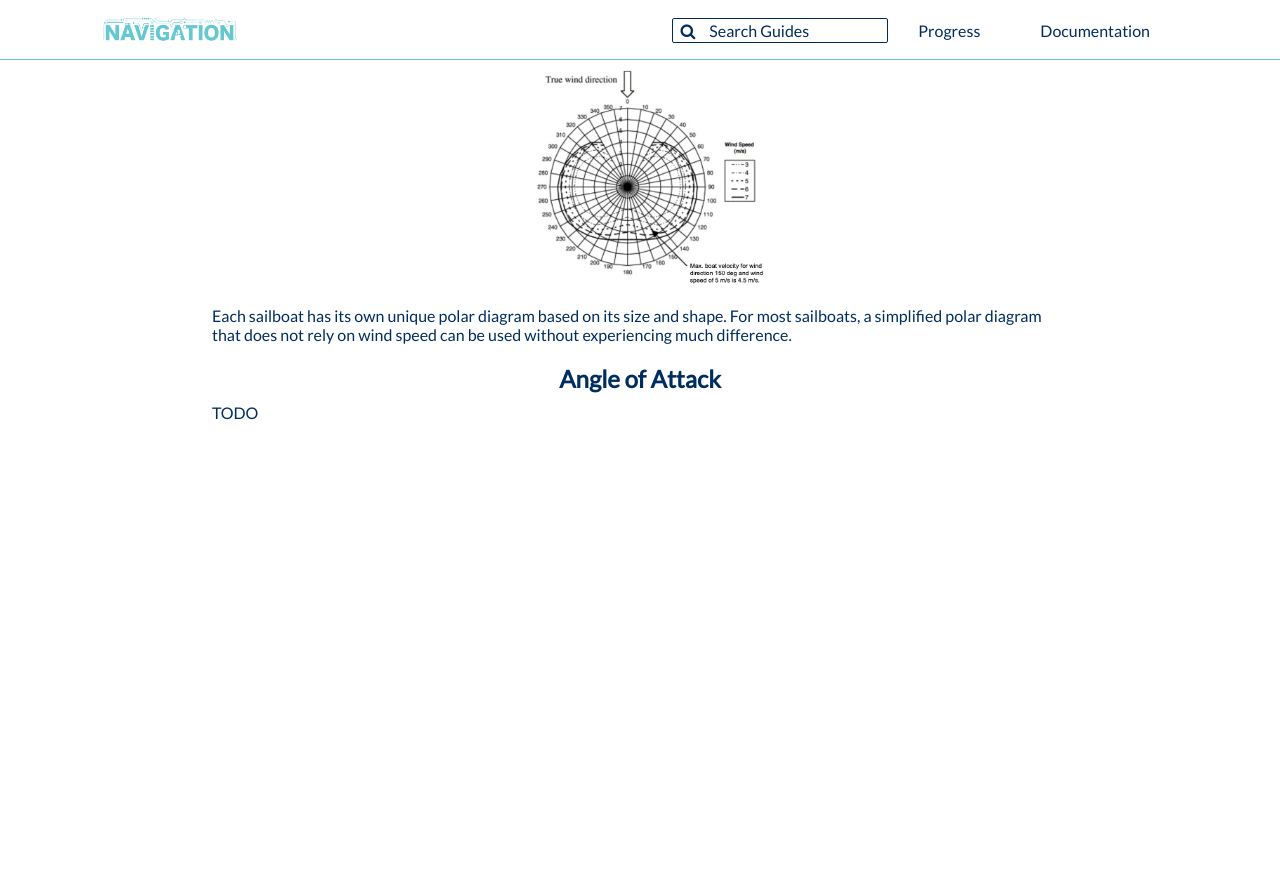
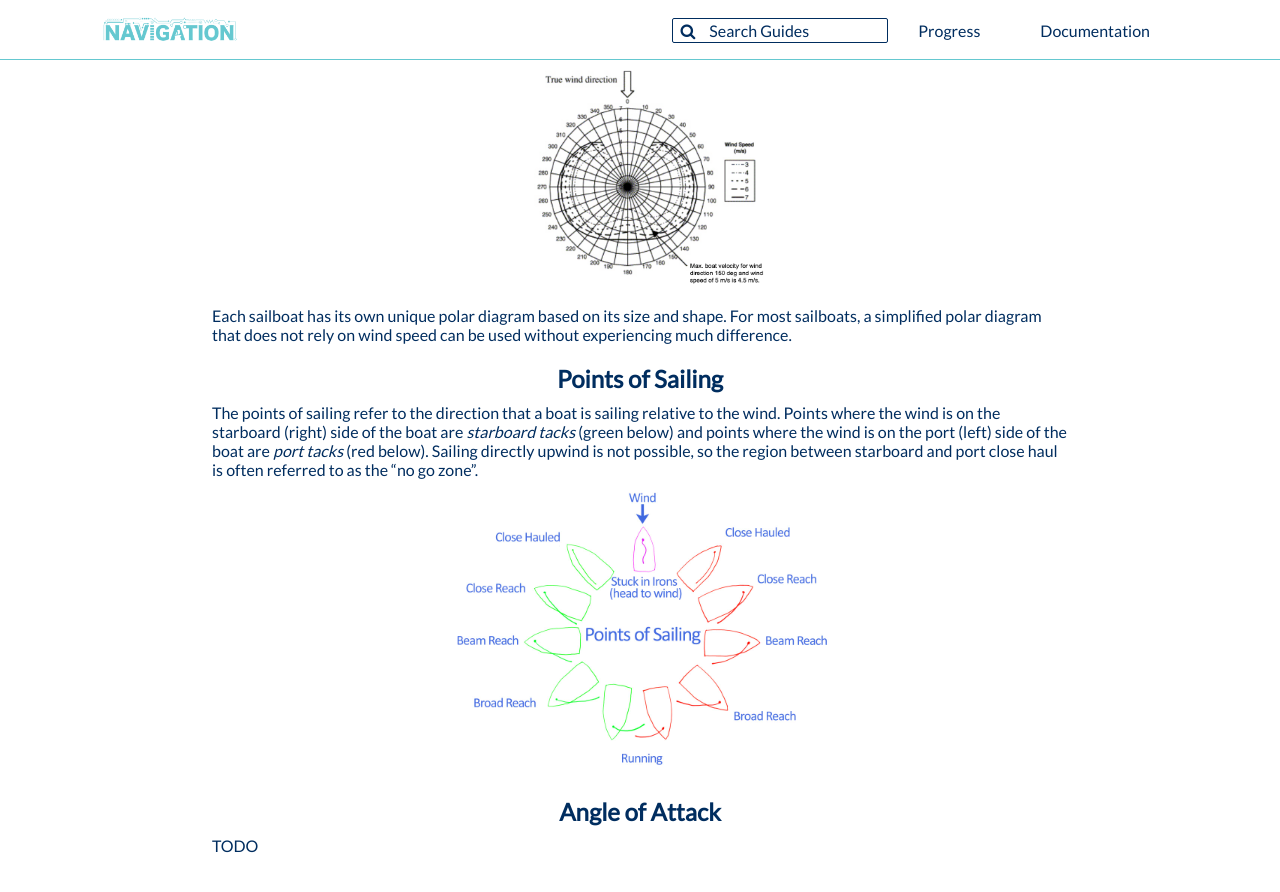
Before and after one commit to CUSail-Navigation/intrasite, a Jekyll site: the page built from _posts/2020-08-11-terminology.md, in a window 1280 px wide and 900 px high, scrolled down 684 px. Shown: the top 892 px of the window. Built offline with Jekyll 4.4.1, drawn with Linux system fonts in a browser that asks for light colours; before the commit the page ends 1151 px from its top, so only the background shows below that.

Commit message:
added points of sailing

```diff
--- a/_posts/2020-08-11-terminology.md
+++ b/_posts/2020-08-11-terminology.md
@@ -27,6 +27,12 @@
 
 Each sailboat has its own unique polar diagram based on its size and shape. For most sailboats, a simplified polar diagram that does not rely on wind speed can be used without experiencing much difference.
 
+## Points of Sailing
+
+The points of sailing refer to the direction that a boat is sailing relative to the wind. Points where the wind is on the starboard (right) side of the boat are _starboard tacks_ (green below) and points where the wind is on the port (left) side of the boat are _port tacks_ (red below). Sailing directly upwind is not possible, so the region between starboard and port close haul is often referred to as the "no go zone".
+
+![Points of Sailing]({{ site.baseurl }}/images/points_of_sailing.jpg "Points of Sailing")
+
 ## Angle of Attack
 
 TODO
```
Also changed, not shown: images/points_of_sailing.jpg (added).
